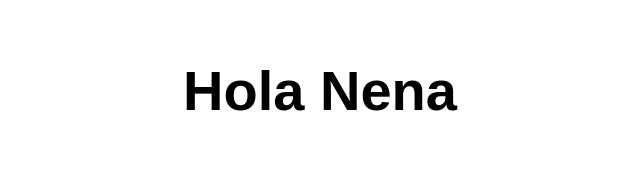
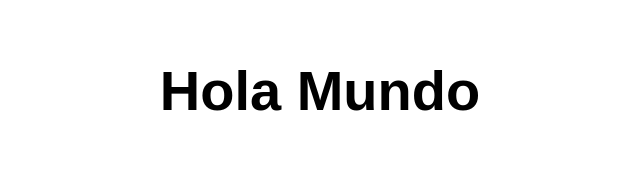
Before and after one commit to SandraMartinez4/mi-primer-app-sann, a website: page src/index.html in a window 1280 px wide. Shown: the whole page, without its empty margins (320-960 px from the left). Drawn offline with Linux system fonts and the light colour scheme.

Commit message:
//eqieutas modifciadasa1

```diff
--- a/src/index.html
+++ b/src/index.html
@@ -10,7 +10,7 @@
 
 <body>
   <main>
-    <h1>Hola Nena</h1>
+    <h1>Hola Mundo</h1>
   </main>
 </body>
 
```
